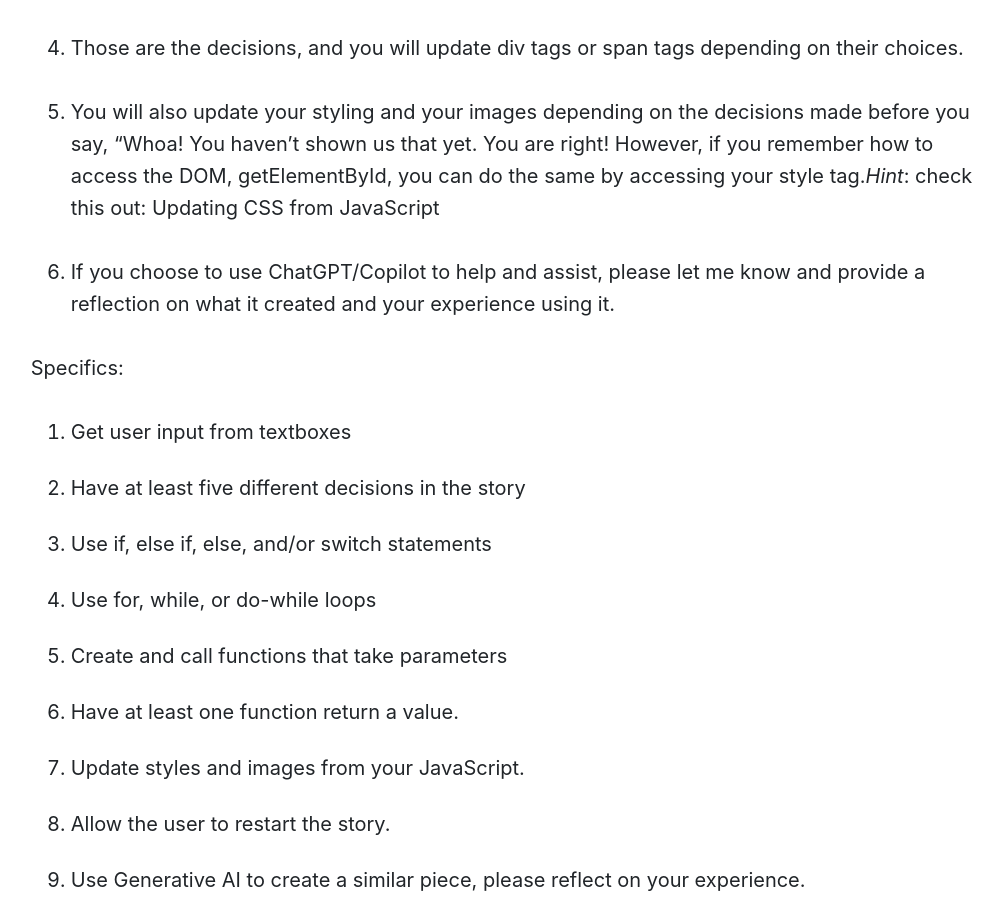
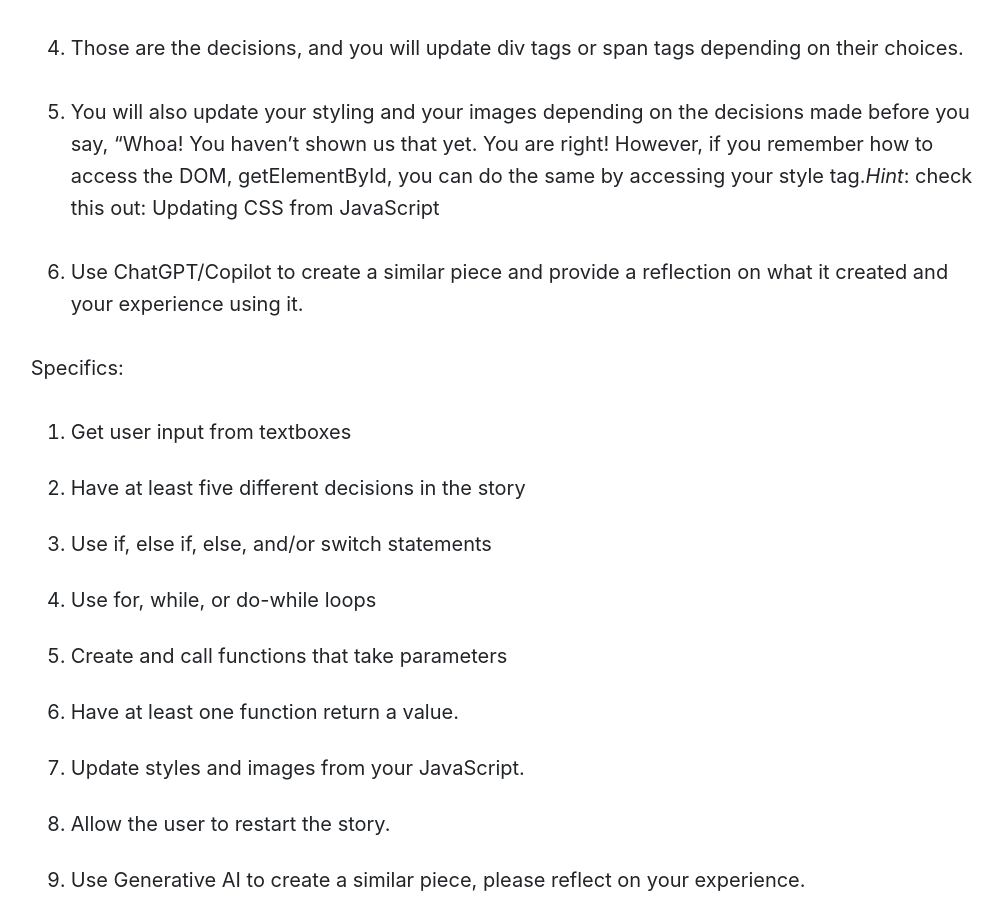
Before and after one commit to Montana-Media-Arts/441-web-tech-Spring2025-course, a Jekyll site: the page built from modules/week-4/_posts/2010-01-01-homework.md, in a window 1280 px wide and 900 px high, scrolled down 1093 px. Shown: the whole window, without its empty margins (133-1135 px from the left). Built offline with Jekyll 4.4.1, drawn with Linux system fonts in a browser that asks for light colours; nearby versions of some CDN libraries; comment, search, counter and statistics services are not loaded.

Commit message:
Update 2010-01-01-homework.md

```diff
--- a/modules/week-4/_posts/2010-01-01-homework.md
+++ b/modules/week-4/_posts/2010-01-01-homework.md
@@ -20,7 +20,7 @@ For example, you might do something like this:
 
 5. You will also update your styling and your images depending on the decisions made before you say, “Whoa! You haven’t shown us that yet. You are right! However, if you remember how to access the DOM, getElementById, you can do the same by accessing your style tag.*Hint*: check this out: Updating CSS from JavaScript
 
-6. If you choose to use ChatGPT/Copilot to help and assist, please let me know and provide a reflection on what it created and your experience using it.
+6. Use ChatGPT/Copilot to create a similar piece and provide a reflection on what it created and your experience using it.
 
 Specifics:
 
```
